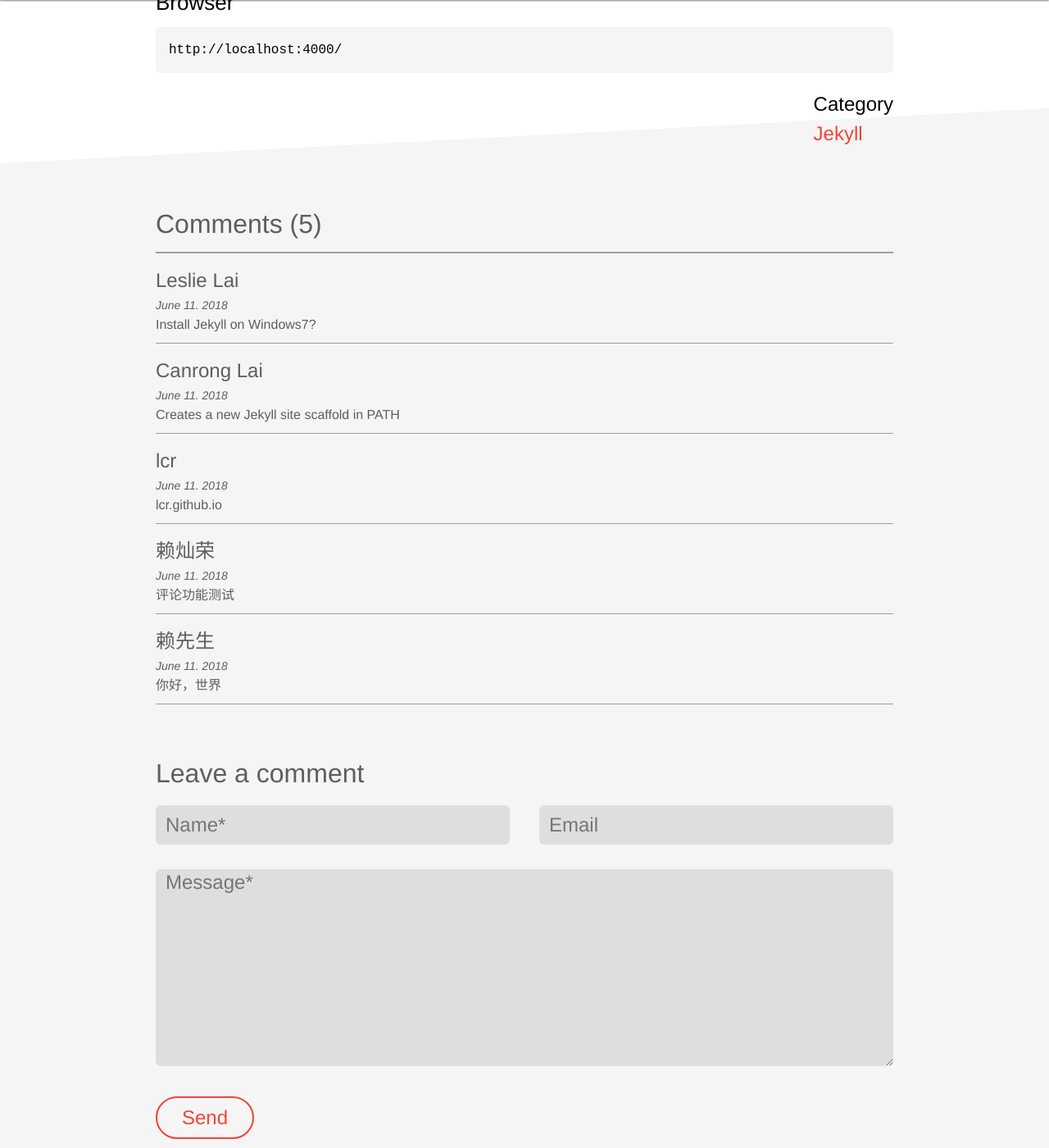
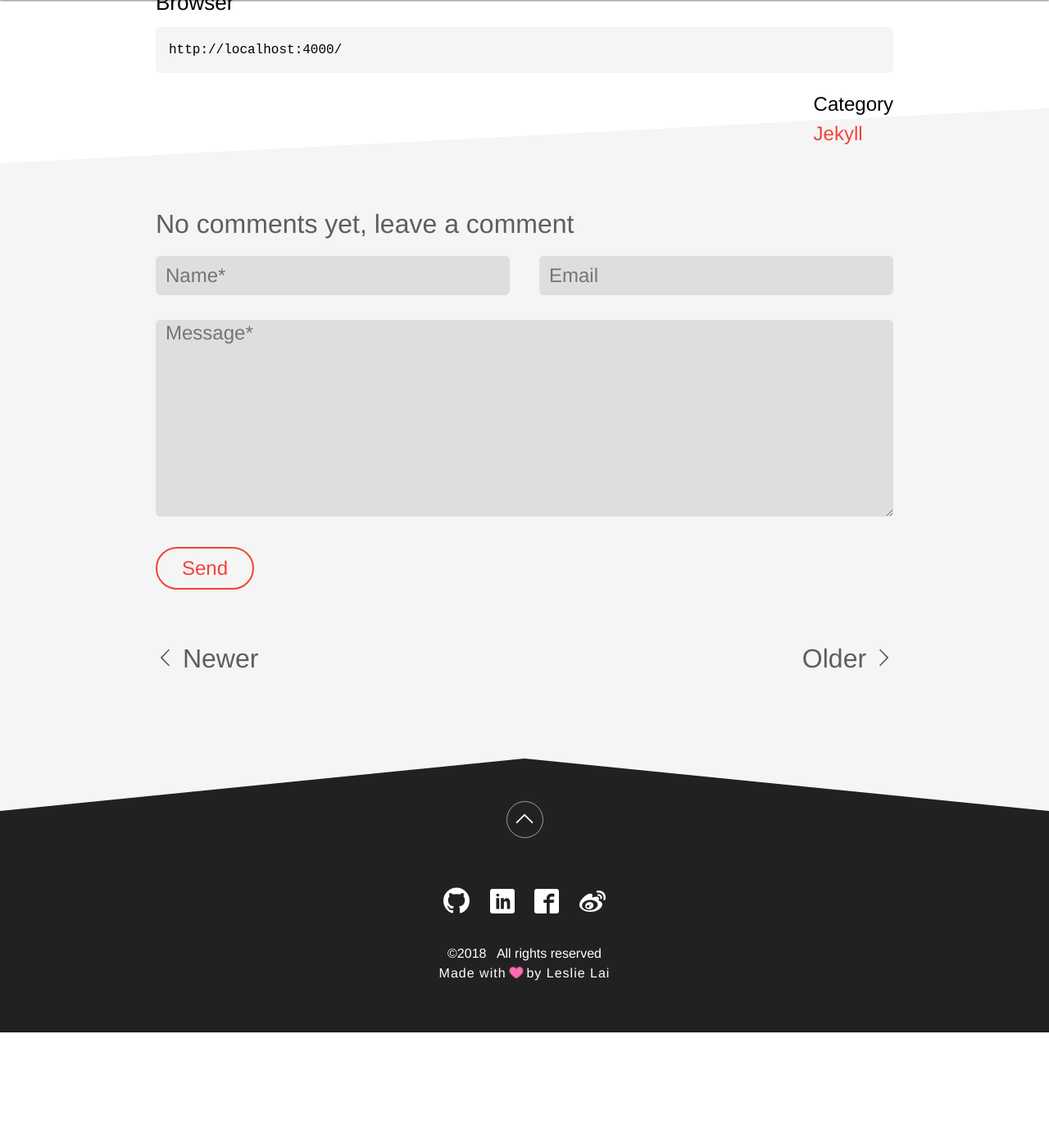
Before and after one commit to lcr/lcr.github.io, a Jekyll site: the page built from _posts/2017-12-28-jekyll-notes.md, in a window 1280 px wide and 1400 px high, scrolled down 1314 px. Shown: the whole window at 82% size. Built offline with Jekyll 4.4.1, drawn with Linux system fonts in a browser that asks for light colours; after the commit the page ends 2573 px from its top, so only the background shows below that.

Commit message:
comment test

```diff
--- a/_data/comments/jekyll-notes/entry1528725749619.yml
+++ /dev/null
@@ -1,6 +0,0 @@
-_id: 13eed1e0-6d80-11e8-ba6b-61e5423f919c
-slug: jekyll-notes
-name: Leslie Lai
-email: c60dee90419bd0b46d49131b0d1e98d8
-message: Install Jekyll on Windows7?
-date: 1528725749
--- a/_data/comments/jekyll-notes/entry1528726095333.yml
+++ /dev/null
@@ -1,6 +0,0 @@
-_id: e15d4df0-6d80-11e8-ba6b-61e5423f919c
-slug: jekyll-notes
-name: Canrong Lai
-email: ''
-message: Creates a new Jekyll site scaffold in PATH
-date: 1528726095
--- a/_data/comments/jekyll-notes/entry1528726267781.yml
+++ /dev/null
@@ -1,6 +0,0 @@
-_id: 48b48900-6d81-11e8-ba6b-61e5423f919c
-slug: jekyll-notes
-name: lcr
-email: c60dee90419bd0b46d49131b0d1e98d8
-message: lcr.github.io
-date: 1528726267
--- a/_data/comments/jekyll-notes/entry1528726383328.yml
+++ /dev/null
@@ -1,6 +0,0 @@
-_id: 8da28fd0-6d81-11e8-ba6b-61e5423f919c
-slug: jekyll-notes
-name: 赖灿荣
-email: ''
-message: 评论功能测试
-date: 1528726383
--- a/_data/comments/jekyll-notes/entry1528726491514.yml
+++ /dev/null
@@ -1,6 +0,0 @@
-_id: ce1b1410-6d81-11e8-ba6b-61e5423f919c
-slug: jekyll-notes
-name: 赖先生
-email: ''
-message: 你好，世界
-date: 1528726491
--- a/_data/comments/pure-css-accordion-nav/entry1528725286995.yml
+++ /dev/null
@@ -1,6 +0,0 @@
-_id: 0021f620-6d7f-11e8-ba6b-61e5423f919c
-slug: pure-css-accordion-nav
-name: canrong chen
-email: ''
-message: Frontend Development
-date: 1528725286
--- a/_includes/comment.html
+++ b/_includes/comment.html
@@ -8,34 +8,35 @@
 <div class="comments-message">{{ comment[1].message | markdownify }}</div>
 {% endfor %}
 
-<h1 class="comment-new-title">Leave a comment</h1>
+<h1 class="comment-form-title">Leave a comment</h1>
 
 
 {% else %}
-<h1 class="comment-new-title">No comments yet, leave a comment</h1>
+<h1 class="comment-form-title">No comments yet, leave a comment</h1>
 {% endif %}
 
-<form class="CommentForm" data-action="https://api.staticman.net/v2/entry/lcr/lcr.github.io/master/comments">
+<form class="comment-form" data-action="https://api.staticman.net/v2/entry/lcr/lcr.github.io/master/comments">
 
-  <input class="CommentForm-input CommentForm-input--slug" name="fields[slug]" type="hidden" value="{{ page.slug }}">
+  <input class="comment-form-input comment-form-input--slug" name="fields[slug]" type="hidden" value="{{ page.slug }}">
 
-  <input class="CommentForm-input CommentForm-input--optionsSlug" name="options[slug]" type="hidden" value="{{ page.slug }}">
+  <input class="comment-form-input comment-form-input--optionsSlug" name="options[slug]" type="hidden" value="{{ page.slug }}">
 
-  <label><input class="CommentForm-input CommentForm-input--name" name="fields[name]" type="text" placeholder="Name*" autocomplete="name" required></label>
+  <label><input class="comment-form-input comment-form-input--name" name="fields[name]" type="text" placeholder="Name*" autocomplete="name" required></label>
 
-  <label><input class="CommentForm-input CommentForm-input--email" name="fields[email]" type="email" placeholder="Email" autocomplete="email" pattern="/^([A-Za-z0-9_\-\.\u4e00-\u9fa5])+\@([A-Za-z0-9_\-\.])+\.([A-Za-z]{2,8})$/"></label>
+  <label><input class="comment-form-input comment-form-input--email" name="fields[email]" type="email" placeholder="Email" autocomplete="email" pattern="/^([A-Za-z0-9_\-\.\u4e00-\u9fa5])+\@([A-Za-z0-9_\-\.])+\.([A-Za-z]{2,8})$/"></label>
 
-  <label><textarea class="CommentForm-input CommentForm-input--message" name="fields[message]" placeholder="Message*" required></textarea></label>
+  <label><textarea class="comment-form-input comment-form-input--message" name="fields[message]" placeholder="Message*" required></textarea></label>
 
-  <div class="CommentForm-sendFailed">Sending failed, please try again.</div>
-  <div class="CommentForm-sendSucceeded">Thank you! Your comment is sent.</div>
+  <div class="comment-form-sendFailed">Sending failed, please try again.</div>
+  <div class="comment-form-sendSucceeded">Thank you! Your comment is sent.</div>
 
-  <button class="CommentForm-sendButton" type="submit">Send</button>
+  <button class="comment-form-sendButton" type="submit">Send</button>
 
-  <div class="CommentForm-overlay">
-    <div class="CommentForm-loader">
-      <div class="CommentForm-loaderElement"></div>
-      <div class="CommentForm-loaderElement CommentForm-loaderElement--two"></div>
+  <div class="comment-form-overlay">
+    <div class="bouncing-loader">
+      <div></div>
+      <div></div>
+      <div></div>
     </div>
   </div>
 
--- a/_sass/components/_comment.scss
+++ b/_sass/components/_comment.scss
@@ -25,44 +25,38 @@
 }
 
 /*
- * Comment new
+ * Comment form
  */
-.comment-new-title {
+.comment-form-title {
   margin-top: $spacing-unit * 2;
   margin-bottom: -15px;
 }
 
-.CommentForm {
+.comment-form {
   position: relative;
 }
 
-.CommentForm-input--catch {
-  margin-left: -10000px;
-  opacity: 0;
-  position: absolute;
-}
-
-.CommentForm-input--name {
+.comment-form-input--name {
   float: left;
   width: 48%;
   height: $spacing-unit * 1.6;
 }
 
-.CommentForm-input--email {
+.comment-form-input--email {
   float: right;
   width: 48%;
   height: $spacing-unit * 1.6;
 }
 
-.CommentForm-input--message {
+.comment-form-input--message {
   width: 100%;
   height: $spacing-unit * 8;
   overflow: hidden;
 }
 
-.CommentForm-input--name,
-.CommentForm-input--email,
-.CommentForm-input--message {
+.comment-form-input--name,
+.comment-form-input--email,
+.comment-form-input--message {
   margin-top: $spacing-unit;
   border: 0;
   border-radius: $spacing-unit / 5;
@@ -73,29 +67,23 @@
   &:focus {
     background: lighten($grey-color, 20%);
   }
-
   @include media-query($small) {
     width: 100%;
   }
 }
 
-.CommentForm-errorMessages {
-  color: $red-color;
-  margin-bottom: 2rem;
-}
-
-.CommentForm-sendFailed {
+.comment-form-sendFailed {
   color: $red-color;
   display: none;
   margin-bottom: 2rem;
 }
 
-.CommentForm-sendSucceeded {
+.comment-form-sendSucceeded {
   display: none;
   margin-bottom: 2rem;
 }
 
-.CommentForm-sendButton {
+.comment-form-sendButton {
   margin-top: $spacing-unit;
   margin-bottom: $spacing-unit;
   border: $red-color 2px solid;
@@ -112,7 +100,7 @@
   }
 }
 
-.CommentForm-overlay {
+.comment-form-overlay {
   position: absolute;
   top: 0;
   left: 0;
@@ -125,35 +113,31 @@
   display: none;
 }
 
-.CommentForm-loader {
-  width: 40px;
-  height: 40px;
-  position: relative;
-  margin: 0 auto;
-}
-
-.CommentForm-loaderElement {
-  animation: comment-loader-bounce 2.0s infinite ease-in-out;
-  background-color: $red-color;
-  border-radius: 50%;
-  height: 100%;
-  left: 0;
-  opacity: 0.6;
-  position: absolute;
-  top: 0;
-  width: 100%;
-}
-
-@keyframes comment-loader-bounce {
-  0%, 100% {
-    transform: scale(0);
+@keyframes bouncing-loader {
+  from {
+    opacity: 1;
+    transform: translateY(0);
   }
-  50% {
-    transform: scale(1);
+  to {
+    opacity: 0.1;
+    transform: translateY(-1rem);
   }
 }
-
-.CommentForm-loaderElement--two {
-  animation-delay: -1.0s;
-  background-color: $grey-color;
+.bouncing-loader {
+  display: flex;
+  justify-content: center;
 }
+.bouncing-loader > div {
+  width: 1rem;
+  height: 1rem;
+  margin: 3rem 0.2rem;
+  background: $red-color;
+  border-radius: 50%;
+  animation: bouncing-loader 0.6s infinite alternate;
+}
+.bouncing-loader > div:nth-child(2) {
+  animation-delay: 0.2s;
+}
+.bouncing-loader > div:nth-child(3) {
+  animation-delay: 0.4s;
+}
--- a/assets/js/main.js
+++ b/assets/js/main.js
@@ -142,11 +142,11 @@
 ga('send', 'pageview');
 
 
-const commentForm = document.querySelector('.CommentForm');
-const commentFormInputs = document.querySelectorAll('.CommentForm-input');
-const sendFailedDiv = document.querySelector('.CommentForm-sendFailed');
-const sendSucceededDiv = document.querySelector('.CommentForm-sendSucceeded');
-const overlayDiv = document.querySelector('.CommentForm-overlay');
+const commentForm = document.querySelector('.comment-form');
+const commentFormInputs = document.querySelectorAll('.comment-form-input');
+const sendFailedDiv = document.querySelector('.comment-form-sendFailed');
+const sendSucceededDiv = document.querySelector('.comment-form-sendSucceeded');
+const overlayDiv = document.querySelector('.comment-form-overlay');
 
 function post(url, data, callback, errorCallback) {
   const xhr = new XMLHttpRequest();
```
